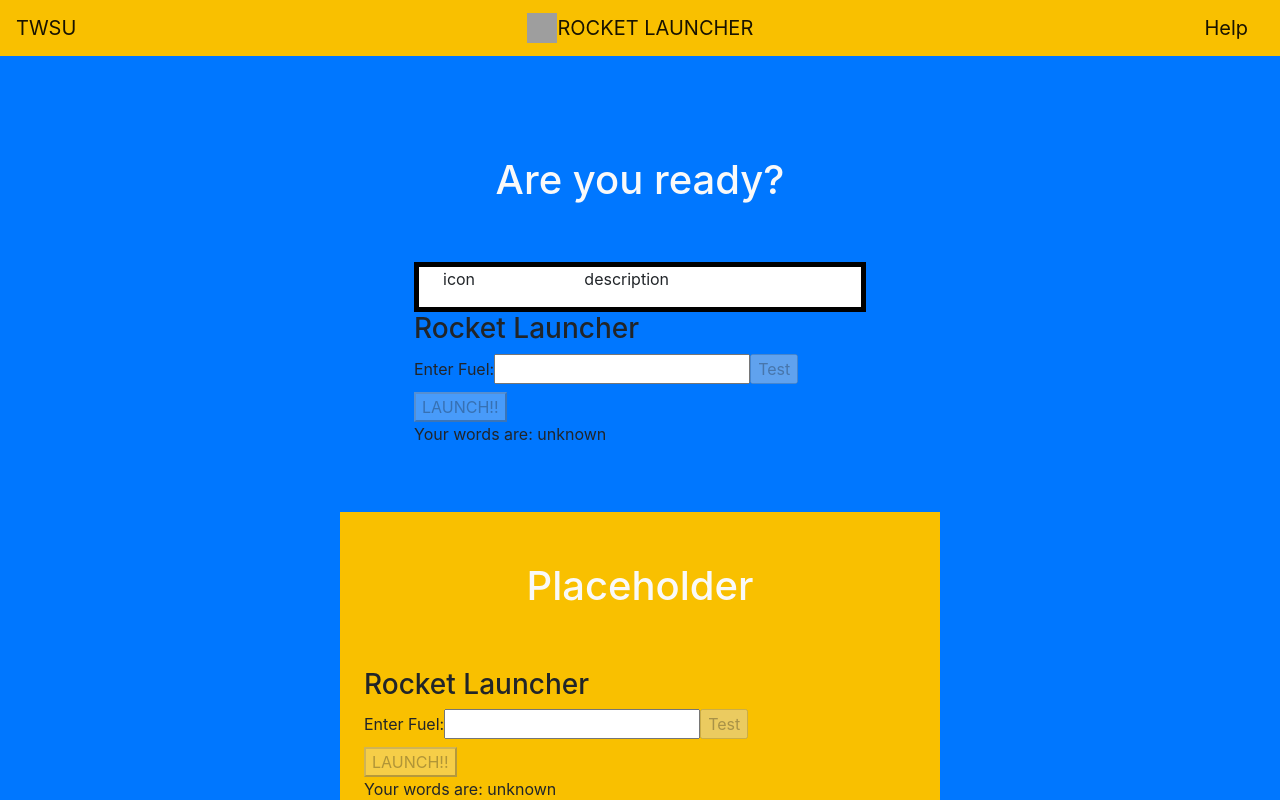
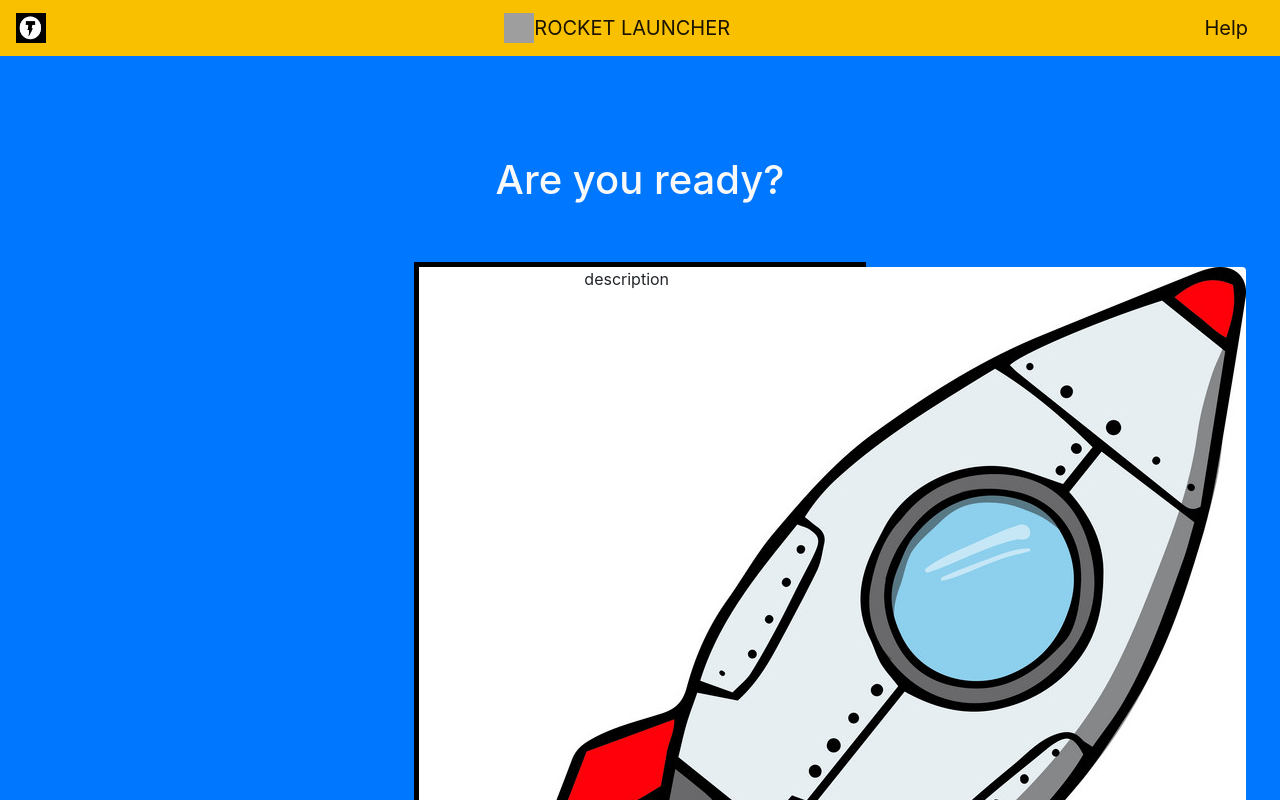
Before and after one commit to maraesa100/TWSU-frontend, a React (Create React App) app: page / in a window 1280 px wide. Shown: the top 800 px of the page. Built offline with nearby package versions, Linux system fonts and the light colour scheme; grey boxes are pictures that could not be loaded.

Commit message:
updated menu

```diff
--- a/src/components/PowerComponent.tsx
+++ b/src/components/PowerComponent.tsx
@@ -2,6 +2,7 @@ import * as React from 'react'
 import Container from '@material-ui/core/Container'
 import Row from 'react-bootstrap/Row'
 import Col from 'react-bootstrap/Col'
+import Image from 'react-bootstrap/Image'
 
 interface PowerComponentProps {
   backgroundColor?: string
@@ -21,7 +22,7 @@ export const PowerComponent: React.FC<PowerComponentProps> = ({
   >
     <Row>
       <Col xs={12} md={4}>
-        <p>icon</p>
+        <Image src={require('../ui/rocket-launch.jpg')} rounded />
       </Col>
       <Col xs={12} md={8}>
         <p>description</p>
--- a/src/pages/HomePage.tsx
+++ b/src/pages/HomePage.tsx
@@ -92,7 +92,15 @@ class HomePage extends React.Component<MyProps, MyState> {
     return (
       <div style={{ backgroundColor: '#0077FF' }}>
         <Navbar className='color-nav justify-content-between'>
-          <Navbar.Brand href='#home'>TWSU</Navbar.Brand>
+          {/* <Navbar.Brand href='#home'>TWSU</Navbar.Brand> */}
+
+          <img
+            src={require('../ui/twsu-icon-1.png')}
+            width='30'
+            height='30'
+            className='d-inline-block align-top'
+            alt='React Bootstrap logo'
+          />
           <Navbar.Toggle aria-controls='basic-navbar-nav' />
 
           <Navbar.Brand href='#home'>
```
Also changed, not shown: src/ui/rocket-launch.jpg (added).
